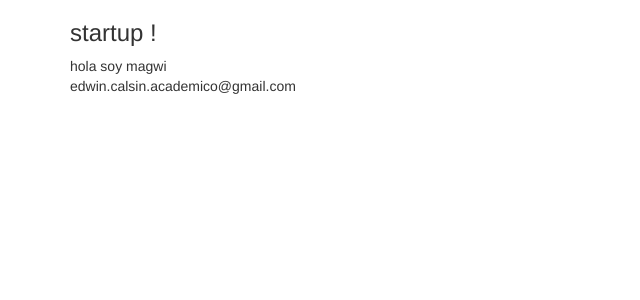
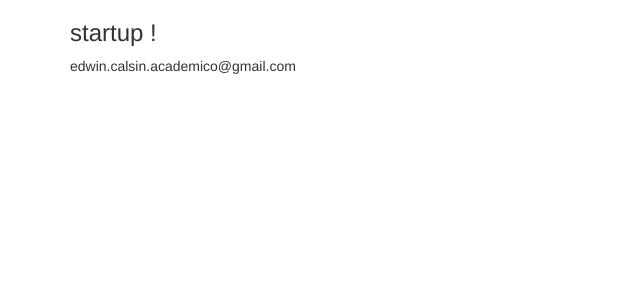
Before and after one commit to tiposaurio/Startup-Restaurants, a Django app: template startup/templates/web/index.html in a window 1280 px wide. Shown: the top 300 px of the page, without its empty margins (0-640 px from the left). Run offline with Django 3.2, Linux system fonts and the light colour scheme; the template is opened without the code that fills it, so the values that code supplies are empty; some libraries are stand-ins or nearby versions.

Commit message:
push index

```diff
--- a/startup/templates/web/index.html
+++ b/startup/templates/web/index.html
@@ -6,7 +6,6 @@
  <h3>startup !</h3>
 
 
-hola soy magwi
 
 
 {% endblock %}
```
